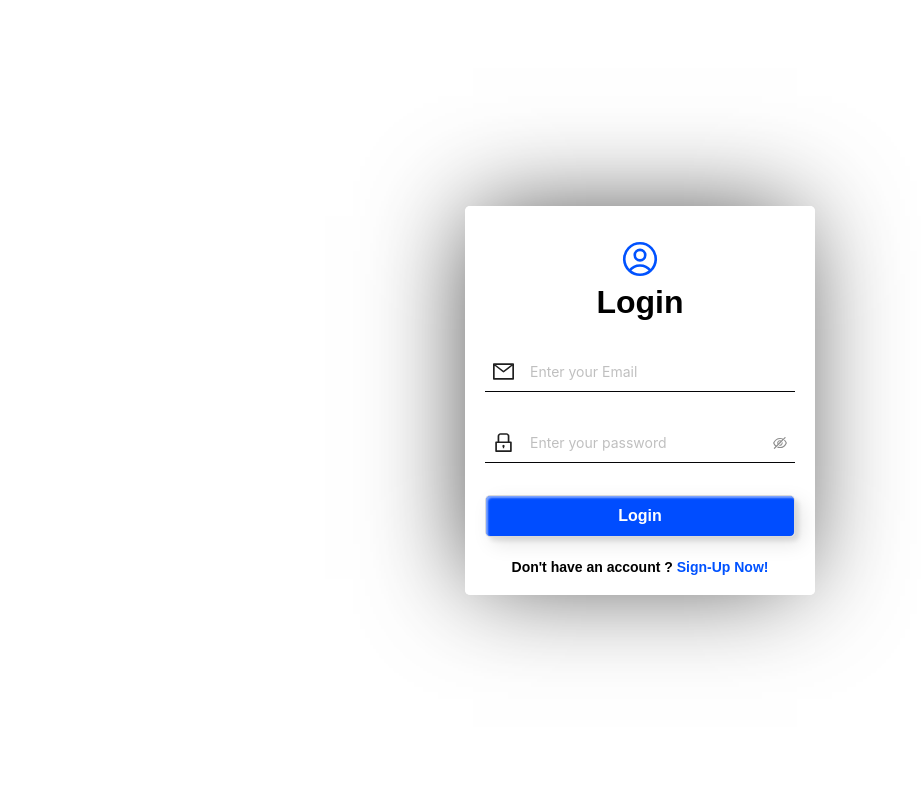
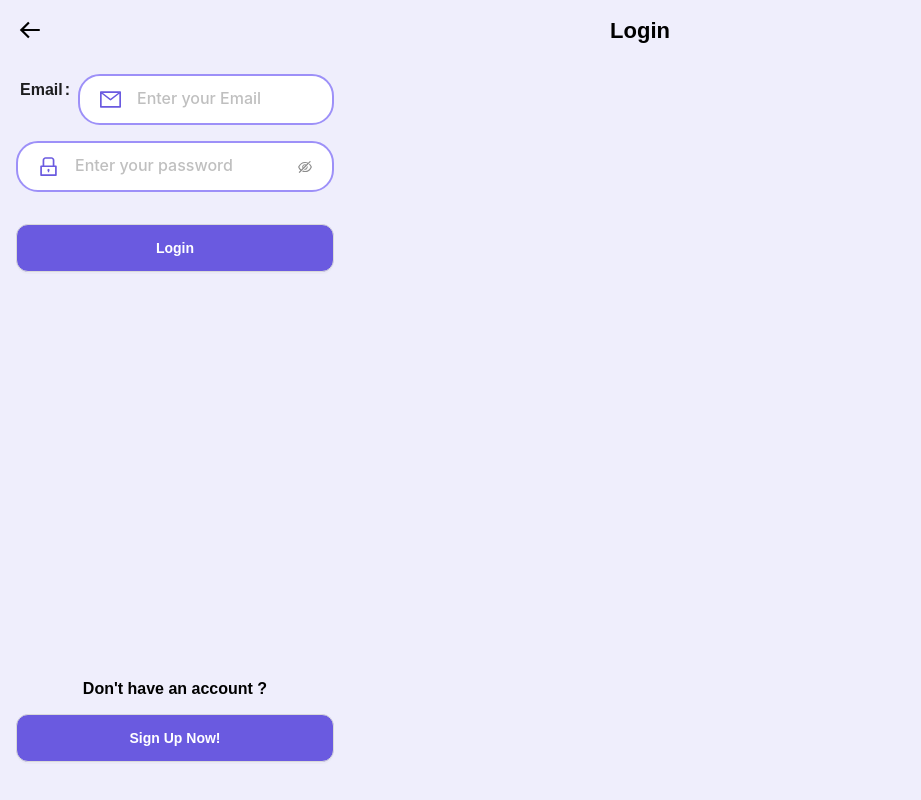
Before and after one commit to ewq3666/frontend, a React (Create React App) app: page /login in a window 1280 px wide. Shown: the whole page, without its empty margins (0-921 px from the left). Built offline with nearby package versions, Linux system fonts and the light colour scheme; no server answers.

Commit message:
login signup form update

```diff
--- a/src/Components/CommonInput/CommonInput.jsx
+++ b/src/Components/CommonInput/CommonInput.jsx
@@ -12,6 +12,7 @@ const CommonInput = ({ props, index }) => {
                         name={props.name}
                         className="loginInput"
                         rules={props.rules}
+                        label={props.placeholder}
                     >
                         <Input
                             placeholder={props.placeholder}
@@ -29,6 +30,7 @@ const CommonInput = ({ props, index }) => {
                             name={props.name}
                             rules={props.rules}
                             className="loginInput"
+                            label={props.label}
                         >
                             {props.type == "password" ?
                                 <Input.Password
@@ -51,6 +53,7 @@ const CommonInput = ({ props, index }) => {
                         <Form.Item
                             name={props.name}
                             className="loginInput"
+                            label={props.label}
                         >
                             <Input
                                 placeholder={props.placeholder}
--- a/src/Components/CommonInput/styles.scss
+++ b/src/Components/CommonInput/styles.scss
@@ -1,36 +1,40 @@
 .loginInput {
-    margin-bottom: 32px;
+    margin-bottom: 16px;
+    label {
+        font-size: 16px !important;
+        font-weight: 600;
+        margin-bottom: -6px !important;
+    }
+    label::before {
+        content: "" !important;
+    }
     &__input {
-        padding: 8px;
-        background: transparent;
-        border: none;
-        border-bottom: 1px solid var(--is-black-color);
-        border-radius: 0px;
+        padding: 12px 20px;
+        background: #ffffff;
+        border: 2px solid #9d90f8;
+        border-radius: 22px;
         .ant-input-prefix {
             font-size: 21px;
             margin-right: 8px;
             padding-right: 8px;
+            color: #6a5ae0;
         }
         input {
             background: transparent;
+            font-size: 16px !important;
+            font-weight: 500;
+            margin-top: -2px;
         }
     }
     &__input:hover,
     &__input:active,
     .ant-input-affix-wrapper-focused {
-        border-color: var(--is-white-color) !important;
-        border-bottom: 1px solid var(--is-theme-color) !important;
+        border-color: #6a5ae0 !important;
+        // border-bottom: 1px solid var(--is-theme-color) !important;
         box-shadow: none !important;
-        .ant-input-prefix {
-            border-right: 1px solid var(--is-theme-color);
-            svg {
-                color: var(--is-theme-color) !important;
-            }
-        }
     }
     .ant-input-affix-wrapper-status-error {
         .ant-input-prefix {
-            border-right: 1px solid var(--is-danger-color);
             svg {
                 color: var(--is-danger-color) !important;
             }
--- a/src/pages/Login/Login.jsx
+++ b/src/pages/Login/Login.jsx
@@ -12,6 +12,7 @@ import { addUsers } from '../../store/actions/reducerActions';
 import CommonInput from '../../Components/CommonInput/CommonInput';
 import { loginFormField } from '../../assets/commonData/commonData';
 import './styles.scss';
+import { BiArrowBack } from 'react-icons/bi';
 
 const Login = () => {
   const dispatch = useDispatch();
@@ -55,24 +56,30 @@ const Login = () => {
         <meta name="description" content="Explore EWQ, the ultimate destination for paid quizzes and rewarding knowledge seekers. Participate in engaging quizzes, earn rewards, and enrich your learning experience. Join EWQ today!"></meta>
       </Helmet>
 
+      <div className="common-title green-title">
+        <div className='left-section' onClick={() => navigate('/')}> <BiArrowBack /></div>
+        <h1>Login</h1>
+      </div>
       <div className="login-container__box">
-        <div className="login-container__box-user-icon">
-          <HiOutlineUserCircle/>
-        </div>
-        <h1>Login</h1>
         <Form name="login-form" onFinish={onFinish} className='login-container__box__form-wrapper'>
-          {loginFormField.map((data, index)=> {return (
-            <CommonInput props={data} index={index}/>
-          )})}
-
-          <div className="login-container__box__form-wrapper-btn">
-            <Button htmlType="submit" loading={isBtnLoading}>
-              Login
+          {loginFormField.map((data, index) => {
+            return (
+              <CommonInput props={data} index={index} />
+            )
+          })}
+          <div className="button-box">
+            <Button htmlType="submit" className='common-blue-btn' loading={isBtnLoading}>
+            Login
             </Button>
           </div>
         </Form>
         <div className="login-container__box-signup-option">
-          <h3>Don't have an account ? <NavLink to="/signup">Sign-Up Now!</NavLink></h3>
+          <h3>Don't have an account ?</h3>
+          <div className="button-box">
+            <Button  className='common-blue-btn' onClick={() => navigate('/signup')}>
+            Sign Up Now!
+            </Button>
+          </div>
         </div>
       </div>
     </div>
--- a/src/pages/Login/styles.scss
+++ b/src/pages/Login/styles.scss
@@ -1,20 +1,23 @@
 .login-container {
-    display: flex;
-    justify-content: center;
-    align-items: center;
     height: 100vh;
-    background: var(--is-quaternary-background-color);
+    background: #EFEEFC;
+
+    .common-title {
+      color: #000000;
+      h1 {
+        font-size: 22px;
+      }
+    }
 
     &__box {
-      background: var(--is-primary-background-color);
       width: 350px;
-      padding: 20px;
+      padding: 0px 16px;
       border-radius: 5px;
-      // box-shadow: 0 0 10px rgba(0, 0, 0, 0.2);
-      box-shadow: -5px -3px 99px -13px rgba(0,0,0,0.75);
-      -webkit-box-shadow: -5px -3px 99px -13px rgba(0,0,0,0.75);
-      -moz-box-shadow: -5px -3px 99px -13px rgba(0,0,0,0.75);
       text-align: center;
+      display: flex;
+      flex-direction: column;
+      height: 90vh;
+      justify-content: space-between;
 
       &-user-icon {
         svg {
@@ -28,65 +31,24 @@
         margin: 0px 0px 32px 0px;
       }
 
-      &__form-wrapper {
-        margin-bottom: 22px;
-        &-btn {
-          button {
+      .button-box {
+        button {
+          width: 100%;
+          height: 48px;
+          span {
+            text-align: center;
             width: 100%;
-            height: 42px;
-            border-radius: 5px;
-            box-shadow: inset 2px 2px 2px 0px rgba(255,255,255,.5), 7px 7px 20px 0px rgba(0,0,0,.1), 4px 4px 5px 0px rgba(0,0,0,.1);
-            backdrop-filter: blur(12.2px);
-            -webkit-backdrop-filter: blur(12.2px);
-            padding: 0px 22px;
-            display: flex;
-            align-items: center;
-            justify-content: center;
-            background: linear-gradient(0deg, #004dff 0%, #004dff 100%);
-            span {
-              color: var(--is-quaternary-text-color);
-              font-weight: 700;
-              font-size: 16px;
-            }
           }
         }
       }
 
       &-signup-option {
+        margin-bottom: 32px;
         h3 {
-          font-size: 14px;
+          font-size: 16px;
           color: var(--is-dark-black-color);
           font-weight: 700;
-          a {
-            font-size: 14px;
-            font-weight: 700;
-            color: var(--is-theme-color);
-            text-decoration: none;
-          }
         }
       }
     }
   }
-
-  @media (max-width: 768px) {
-    .login-container {
-      &__box {
-        width: 100%;
-        padding: 0px 22px;
-        padding-top: 40%;
-        height: 100%;
-        border-radius: 0px;
-        .login-form-wrapper {
-          margin-top: 100px;
-        }
-      }
-      &-signup-option {
-        position: absolute;
-        bottom: 42px;
-        width: 90%;
-        h3 {
-          text-align: center;
-        }
-      }
-    }
-  }
--- a/src/pages/SignUp/SignUp.jsx
+++ b/src/pages/SignUp/SignUp.jsx
@@ -14,6 +14,7 @@ import emailjs from '@emailjs/browser';
 import "../Login/styles.scss";
 import axios from "axios";
 import './styles.scss';
+import { BiArrowBack } from 'react-icons/bi';
 
 const SignUp = () => {
 
@@ -110,11 +111,12 @@ const SignUp = () => {
 
   return (
     <div className="login-container">
+
+      <div className="common-title green-title">
+        <div className='left-section' onClick={() => navigate('/')}> <BiArrowBack /></div>
+        <h1>Sign up</h1>
+      </div>
       <div className="login-container__box signup-box">
-        <div className="login-container__box-user-icon">
-          <HiOutlineUserCircle />
-        </div>
-        <h1>Sign Up</h1>
         <Form name="registration-form" onFinish={onFinish} className='login-container__box__form-wrapper' form={signUpForm}>
           {signupFormFields.map((data, index) => {
             return (
@@ -124,6 +126,7 @@ const SignUp = () => {
                     (
                       <Form.Item
                         name="user_email"
+                        label="Email"
                         rules={[
                           { required: true, message: 'Please enter your email' },
                           { type: 'email', message: 'Invalid email address' },
@@ -141,6 +144,7 @@ const SignUp = () => {
                       (
                         <Form.Item
                           name="confirmPassword"
+                          label="Confirm password"
                           dependencies={['password']}
                           hasFeedback
                           rules={[
@@ -170,13 +174,14 @@ const SignUp = () => {
             )
           })}
 
-          <div className="login-container__box__form-wrapper-btn">
-            <Button onClick={sendEmail} loading={isBtnLoading} htmlType='submit'>
+          <div className="button-box">
+            <Button htmlType="submit" className='common-blue-btn' loading={isBtnLoading} onClick={sendEmail}>
               Sign Up
             </Button>
           </div>
         </Form>
 
+        {/*SEND OTP FORM */}
         <form onSubmit={sendEmail} ref={form} className='hide-form'>
           <div>
             <label htmlFor="user_email">Email:</label>
@@ -200,8 +205,17 @@ const SignUp = () => {
           <button type="submit">Submit</button>
         </form>
 
+        {/* <div className="login-container__box-signup-option">
+          <h3>You have an account ? <NavLink to="/login">Login Now!</NavLink></h3>
+        </div> */}
+
         <div className="login-container__box-signup-option">
-          <h3>You have an account ? <NavLink to="/login">Login Now!</NavLink></h3>
+          <h3>You have an account ?</h3>
+          <div className="button-box">
+            <Button  className='common-blue-btn' onClick={() => navigate('/login')}>
+            Login Now!
+            </Button>
+          </div>
         </div>
 
         {/* Enter OTP drawer */}
--- a/src/pages/SignUp/styles.scss
+++ b/src/pages/SignUp/styles.scss
@@ -4,33 +4,30 @@
 
 .signup-box {
   width: 780px;
+  height: 130vh;
+  background: #EFEEFC;
   .login-container__box__form-wrapper {
     display: flex;
     flex-wrap: wrap;
-    .loginInput,
-    .login-container__box__form-wrapper-btn {
-      width: 310px;
-      margin: 0px 30px 32px 30px;
+    .button-box {
+      width: 100%;
+      margin-top: -6px;
+      button {
+        width: 100%;
+        height: 48px;
+        span {
+          text-align: center;
+          width: 100%;
+        }
+      }
     }
   }
+
 }
 
 @media (max-width: 768px) {
   .signup-box {
     width: 100%;
-    padding-top: 16px;
     box-shadow: none;
-    .login-container__box__form-wrapper {
-      flex-wrap: nowrap;
-      flex-direction: column;
-      .loginInput,
-      .login-container__box__form-wrapper-btn {
-        margin: 0px 0px 32px 0px;
-        width: 100%;
-      }
-    }
-    .login-container__box-signup-option {
-      padding-bottom: 32px;
-    }
   }
 }
```
Also changed, not shown: src/assets/commonData/commonData.js (+36 -27 lines), src/pages/MyContest/MyContest.jsx (+5 -5 lines).
